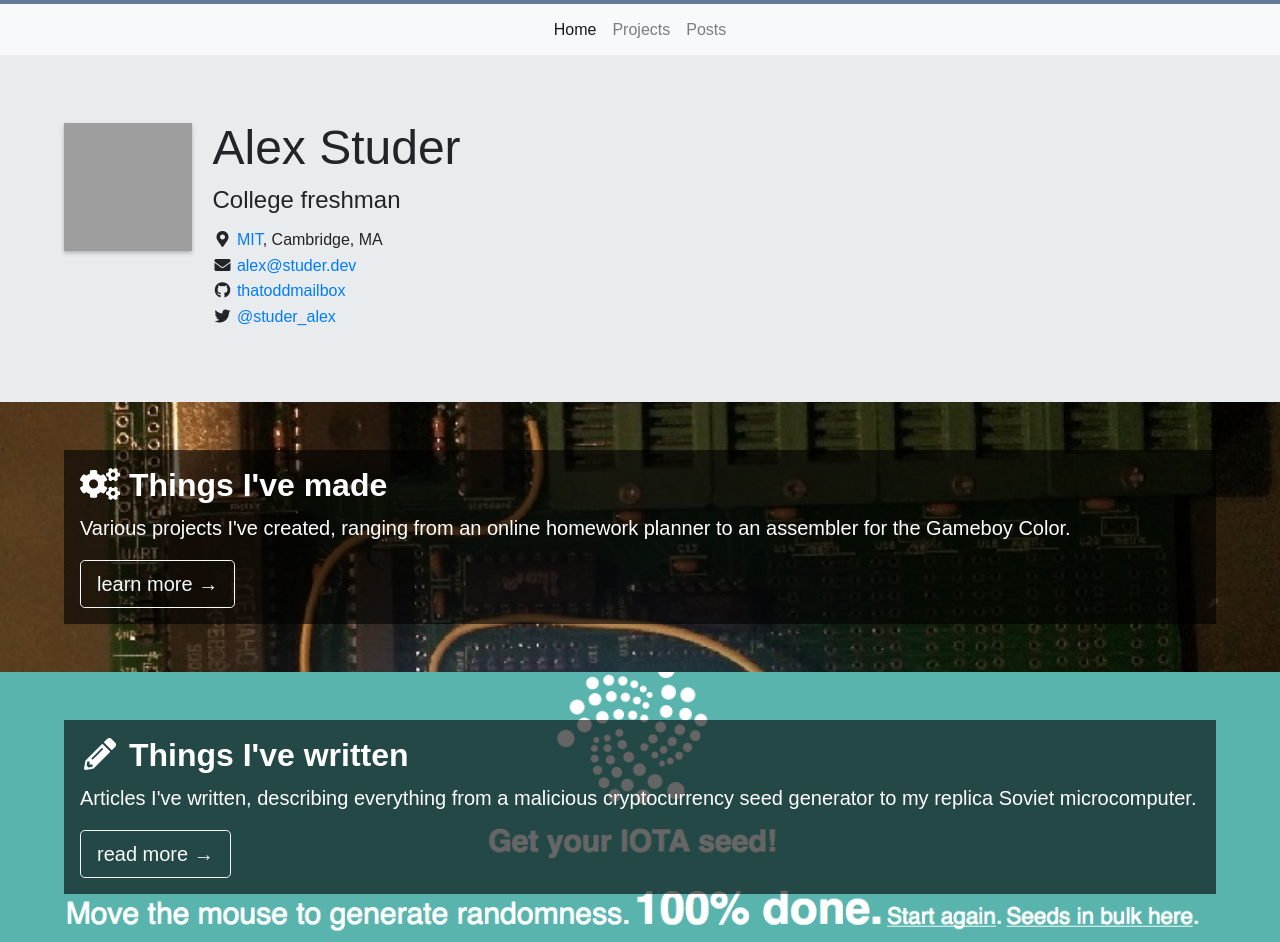
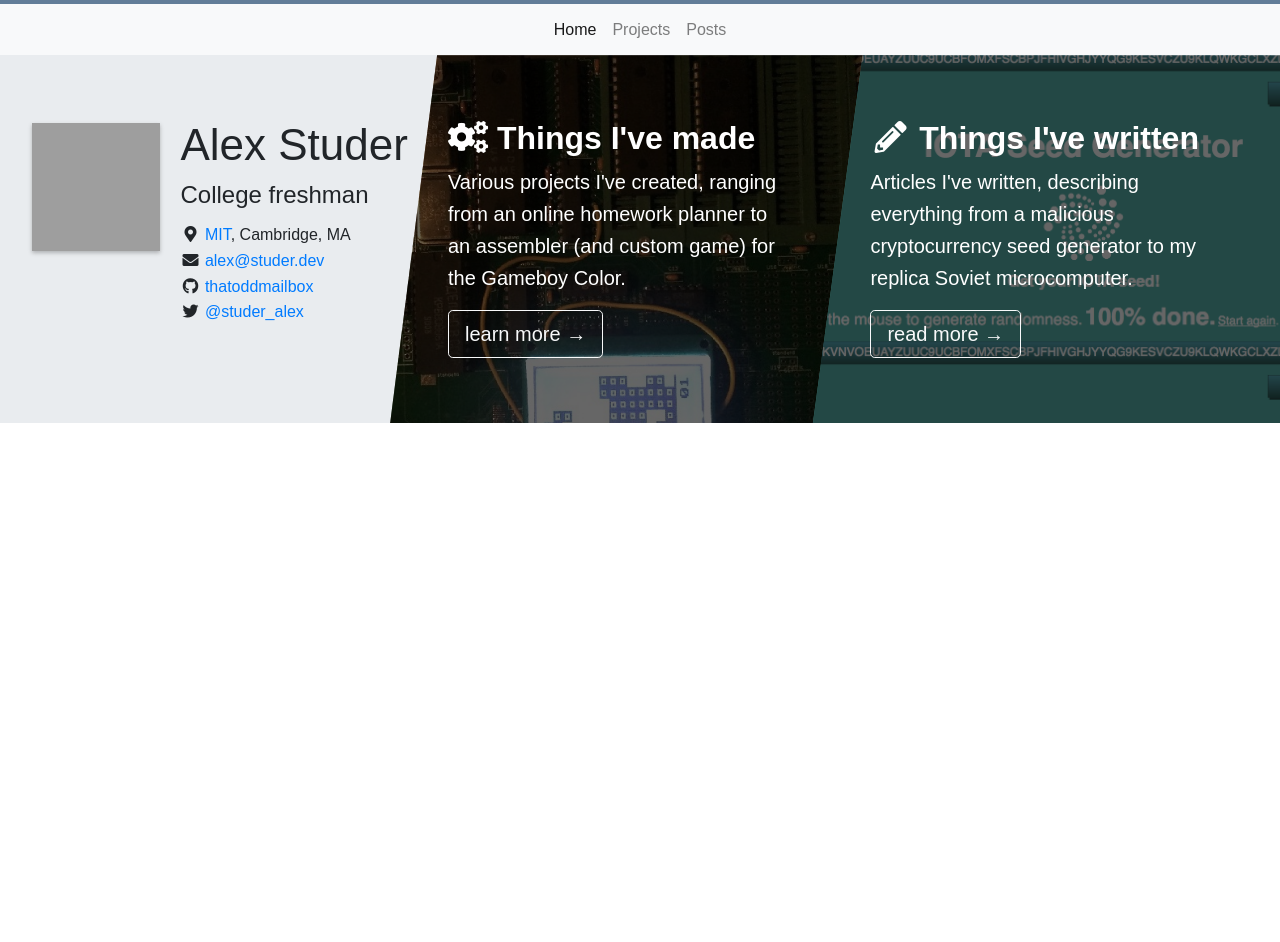
Before and after one commit to thatoddmailbox/thatoddmailbox.github.io, a Jekyll site: the page built from index.html, in a window 1280 px wide. Built offline with Jekyll 4.4.1, drawn with Linux system fonts in a browser that asks for light colours; nearby versions of some CDN libraries; some web fonts are replaced; the list of posts is cut into pages by our own code; after the commit the page ends 900 px from its top, so only the background shows below that; grey boxes are pictures that could not be loaded.

Commit message:
try funky new homepage layout that sorta mostly works on larger screens

```diff
--- a/css/home.css
+++ b/css/home.css
@@ -5,6 +5,8 @@
 .home-container {
 	padding: 0 4rem;
 	width: 100%;
+	z-index: 1;
+	position: relative;
 }
 
 .home-avatar {
@@ -26,7 +28,7 @@
 }
 
 .home-name {
-	font-size: 3rem;
+	font-size: 2.75rem;
 	margin: 0;
 }
 
@@ -43,12 +45,27 @@
 .hero {
 	background-size: cover;
 	background-position: center;
+	color: white;
 	padding: 3rem 0;
+	position: relative;
+	overflow: hidden;
+}
+
+.hero::before {
+	background-color: rgba(0, 0, 0, 0.6);
+	content: "";
+	position: absolute;
+	box-sizing: content-box;
+	top: -3rem;
+	left: -3rem;
+	padding: 3rem;
+	width: 100%;
+	height: 100%;
+	transition: background-color 0.1s ease-in-out;
+	z-index: 0;
 }
 
 .hero-text {
-	background: rgba(0, 0, 0, 0.6);
-	color: white;
 	padding: 1rem;
 }
 
@@ -63,3 +80,82 @@
 #written {
 	background-image: url(/assets/iotaseed/seedgen.png);
 }
+
+@media (min-width: 1275px) {
+	.home-group {
+		background: #e9ecef;
+		overflow: hidden;
+		position: relative;
+		max-width: 1600px;
+		margin: 0 auto;
+		width: 100%;
+		height: 23rem;
+	}
+
+	.home-container {
+		padding: 0;
+		width: auto;
+	}
+
+	.jumbotron .home-container {
+		padding-left: 2rem;
+	}
+
+	.home-info {
+		width: auto;
+	}
+
+	.jumbotron, .hero {
+		box-sizing: content-box;
+		display: block;
+		position: absolute;
+		top: 0;
+		width: 34%;
+		height: 20rem;
+	}
+
+	#made {
+		left: 30%;
+	}
+
+	#written {
+		left: 63%;
+		padding-right: 5rem;
+	}
+
+	.hero {
+		clip-path: polygon(
+			10% 0, /* left top */
+			100% 0, /* right top */
+			90% 100%, /* right bottom */
+			0 100% /* left bottom */
+		);
+		cursor: pointer;
+		padding: 3rem 3rem;
+		background-size: 120%;
+		transition: background-size 0.1s ease-in-out;
+	}
+
+	.hero:hover {
+		background-size: 175%;
+	}
+
+	.hero:hover::before {
+		background-color: rgba(68, 69, 70, 0.6);
+	}
+
+	.hero:hover .btn-outline-light {
+		color: #212529;
+		background-color: #f8f9fa;
+		border-color: #f8f9fa;
+	}
+
+	.hero .home-container {
+		overflow: hidden;
+	}
+	.hero .hero-text {
+		padding: 1rem 3rem;
+		position: relative;
+		left: -2rem;
+	}
+}
--- a/index.html
+++ b/index.html
@@ -3,7 +3,9 @@
 layout: base
 home: true
 css: /css/home.css
+js: /js/home.js
 ---
+<div class="home-group">
 	<div class="jumbotron jumbotron-fluid home-jumbotron">
 		<div class="home-container">
 			<div class="home-avatar">
@@ -26,7 +28,7 @@
 		<div class="home-container">
 			<div class="hero-text">
 				<h2><i class="fas fa-fw fa-cogs"></i> Things I've made</h2>
-			<p class="lead">Various projects I've created, ranging from an online homework planner to an assembler for the Gameboy Color.</p>
+				<p class="lead">Various projects I've created, ranging from an online homework planner to an assembler (and custom game) for the Gameboy Color.</p>
 				<a href="/projects" class="btn btn-lg btn-outline-light">learn more &rarr;</a>
 			</div>
 		</div>
@@ -40,3 +42,4 @@
 			</div>
 		</div>
 	</div>
+</div>
--- /dev/null
+++ b/js/home.js
@@ -0,0 +1,8 @@
+$(document).ready(function() {
+	$(".hero").click(function() {
+		if ($(this)[0].tagName != "a") {
+			var link = $(this).find("a");
+			window.location.assign(link.attr("href"));
+		}
+	});
+});
```
Lines whose indentation alone changed are shown as unchanged.
